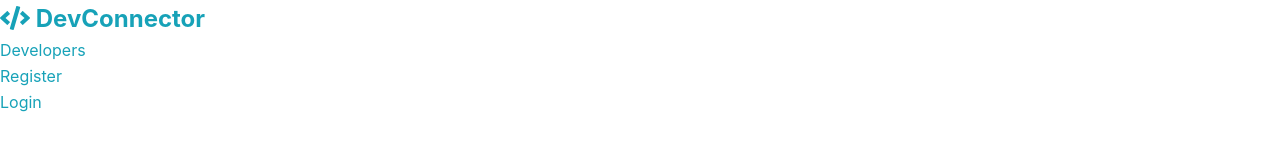
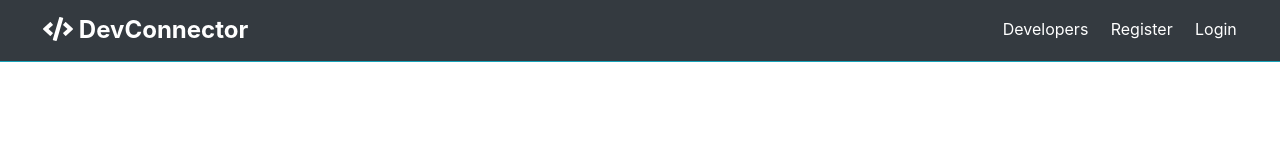
Before and after one commit to charlesmartinreed/sass-social-network-theme-demo, a website: page index.html in a window 1280 px wide. Drawn offline with Linux system fonts and the light colour scheme.

Commit message:
Complete basic styling for Navbar.

```diff
--- a/src/scss/_config.scss
+++ b/src/scss/_config.scss
@@ -4,3 +4,19 @@ $light-color: #f4f4f4;
 $danger-color: #dc3545;
 $success-color: #28a745;
 $max-width: 1100px;
+
+// MIXINS
+// Set background and text color, text color based upon the background color
+
+@function set-text-color($color) {
+  @if (lightness($color) > 50) {
+    @return #333;
+  } @else {
+    @return #fff;
+  }
+}
+
+@mixin set-background($color) {
+  background-color: $color;
+  color: set-text-color($color);
+}
--- /dev/null
+++ b/src/scss/_utilities.scss
@@ -0,0 +1,25 @@
+// BACKGROUND
+// & is a placeholder; e.g., &-primary is .bg-primary
+
+.bg {
+  &-primary {
+    @include set-background($primary-color);
+  }
+  &-light {
+    @include set-background($light-color);
+    border: #ccc 1px solid;
+  }
+  &-dark {
+    @include set-background($dark-color);
+  }
+  &-success {
+    @include set-background($success-color);
+  }
+  &-danger {
+    @include set-background($danger-color);
+  }
+  &-white {
+    @include set-background(#fff);
+    border: #ccc 1px solid;
+  }
+}
--- a/src/scss/styles.scss
+++ b/src/scss/styles.scss
@@ -1,4 +1,5 @@
 @import "config";
+@import "utilities";
 
 // RESETS
 * {
@@ -28,3 +29,31 @@ ul {
 img {
   width: 100%;
 }
+
+// NAVBAR
+.navbar {
+  display: flex;
+  align-items: center;
+  justify-content: space-between;
+  padding: 0.7rem 2rem;
+  position: fixed;
+  z-index: 1;
+  width: 100%;
+  top: 0;
+  border-bottom: solid 1px $primary-color;
+  opacit: 0.9;
+
+  ul {
+    display: flex;
+  }
+
+  a {
+    color: #fff;
+    padding: 0.45rem;
+    margin: 0 0.25rem;
+
+    &:hover {
+      color: $primary-color;
+    }
+  }
+}
```
Also changed, not shown: css/styles.css.
